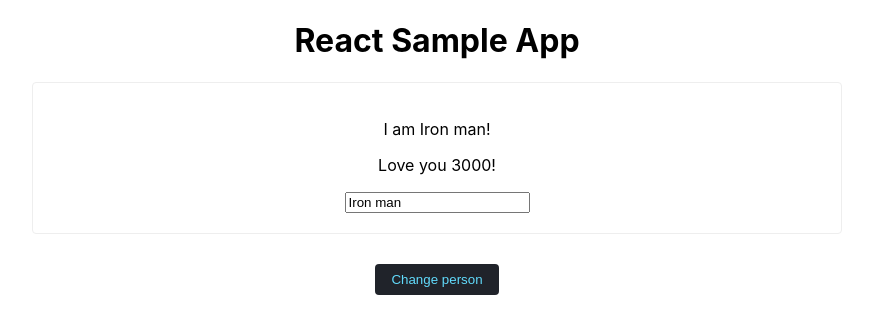
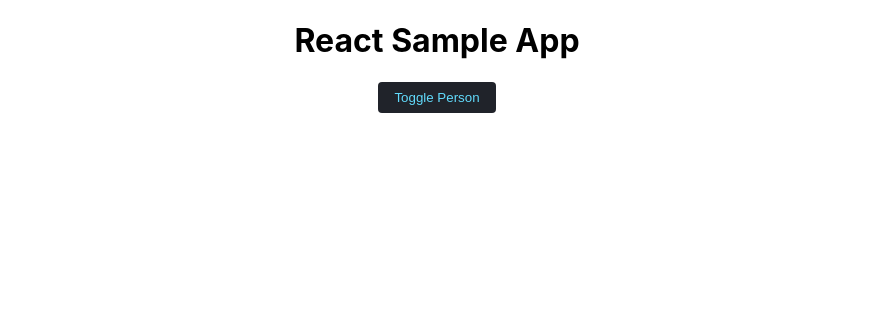
Before and after one commit to thaibm/28-days-react-practice, a React (Create React App) app in the folder react-sample-app/: page / in a window 1280 px wide. Shown: the top 334 px of the page, without its empty margins (203-1076 px from the left). Built offline with nearby package versions, Linux system fonts and the light colour scheme.

Commit message:
Day 03 update conditional rendering

```diff
--- a/react-sample-app/src/App.js
+++ b/react-sample-app/src/App.js
@@ -6,6 +6,7 @@ import Person from './components/person/Person';
 const App = () => {
   // State Declaration
   const [person, setPerson] = useState({ name: 'Iron man' });
+  const [showPerson, setShowPerson] = useState(false);
   const [statement] = useState('Love you 3000!');
 
   const changePerson = () => {
@@ -16,6 +17,10 @@ const App = () => {
     setPerson({ name: event.target.value });
   };
 
+  const togglePerson = () => {
+    setShowPerson(!showPerson);
+  }
+
   const btnStyle = {
     backgroundColor: '#20232a',
     color: '#61dafb',
@@ -25,17 +30,19 @@ const App = () => {
     cursor: 'pointer'
   };
 
+  let personElement = null;
+
+  if (showPerson) {
+    personElement = <Person name={person.name} click={changePerson} change={changeNameHandle}>
+      {statement}
+    </Person>;
+  }
+
   return (
     <div className="App">
       <h1>React Sample App</h1>
-      {/* State Usage */}
-      <Person name={person.name} click={changePerson} change={changeNameHandle}>
-        {statement}
-      </Person>
-
-      <button onClick={() => changePerson()} style={btnStyle}>
-        Change person
-      </button>
+      <button onClick={togglePerson} style={btnStyle}>Toggle Person</button>
+      {personElement}
     </div>
   );
 };
```
Also changed, not shown: 2 other files (tests, documents, lock files or other folders).
